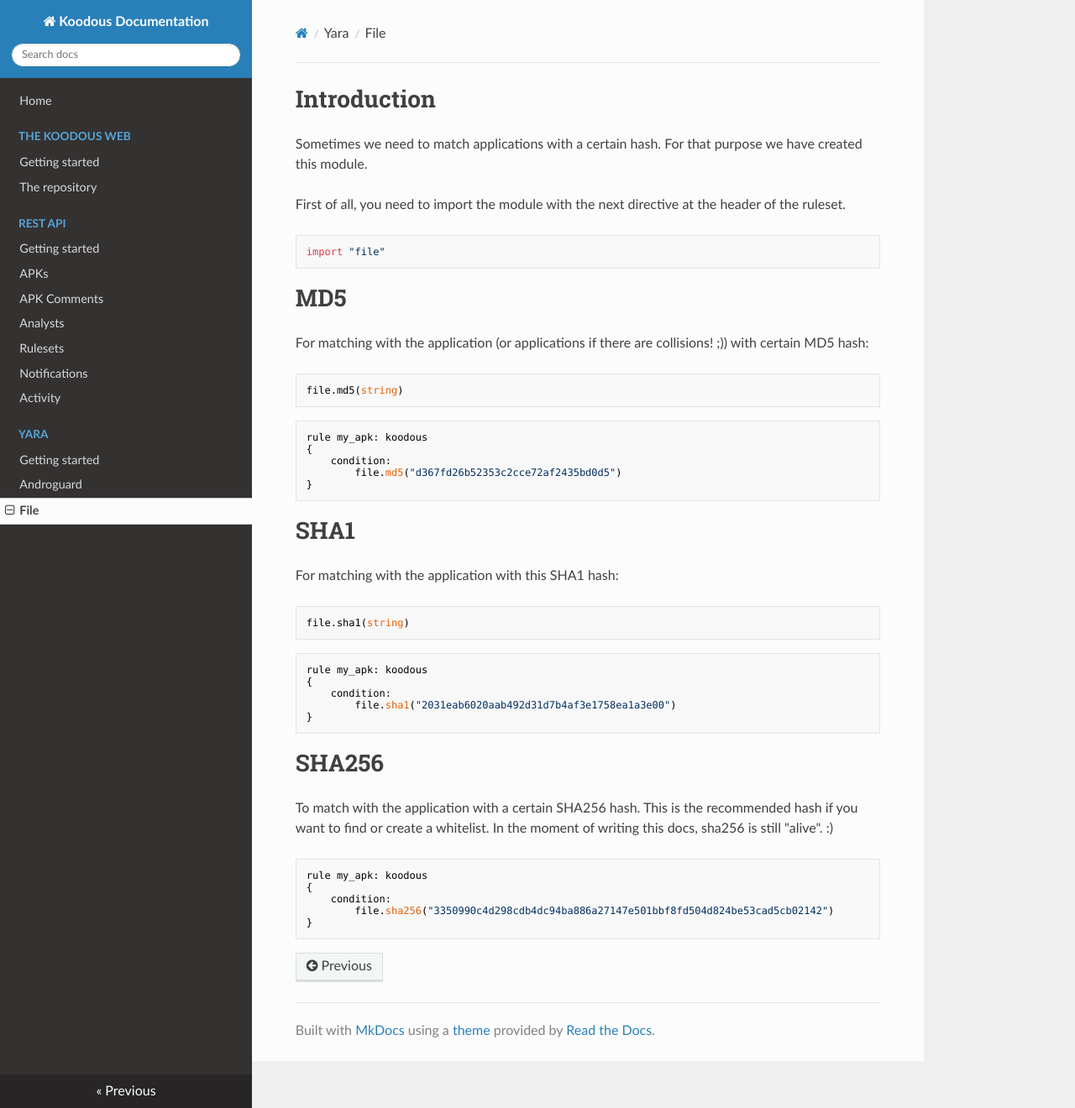
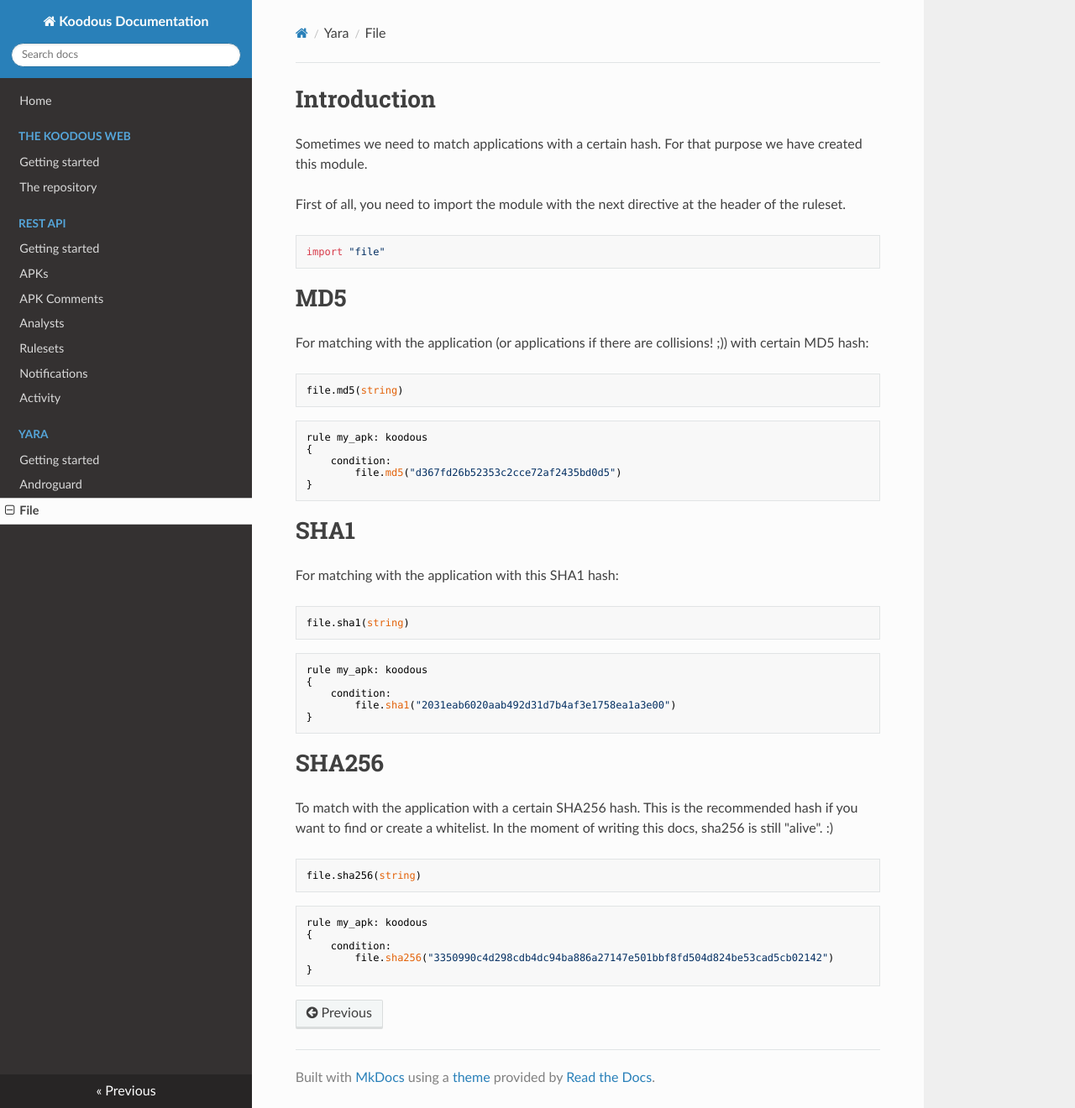
Before and after one commit to Koodous/docs.koodous.com, an MkDocs documentation site: the page built from docs/yara/file.md, in a window 1280 px wide and 1320 px high. Shown: the whole window at 84% size. Built offline with MkDocs 1.6.1, drawn with Linux system fonts in a browser that asks for light colours; nearby versions of some CDN libraries; old or Windows-style settings are respelled for this version of MkDocs.

Commit message:
Added missing explanation

````diff
--- a/docs/yara/file.md
+++ b/docs/yara/file.md
@@ -40,6 +40,9 @@ rule my_apk: koodous
 # SHA256
 To match with the application with a certain SHA256 hash. This is the recommended hash if you want to find or create a whitelist. In the moment of writing this docs, sha256 is still "alive". :)
 
+```
+file.sha256(string)
+```
 
 ```
 rule my_apk: koodous
````
